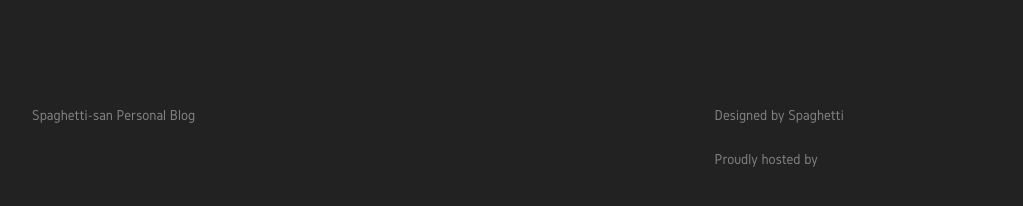
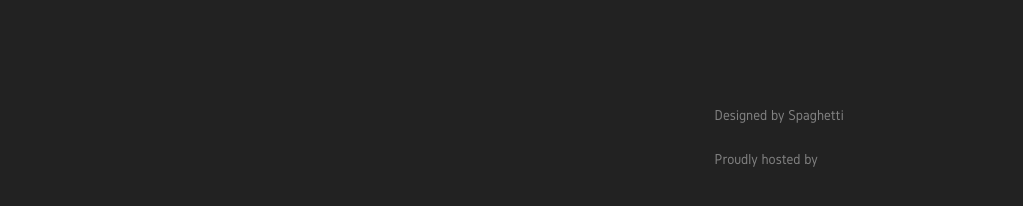
Before and after one commit to yodyyyy/dark_kimochi, a Jekyll site: the page built from about.html, in a window 1280 px wide, cut to the strip 261-908 px from the top of the page. Shown: the part 415-621 px from the top of the strip, without its empty margins (128-1151 px from the left). Built offline with Jekyll 4.4.1, drawn with Linux system fonts in a browser that asks for light colours; nearby versions of some CDN libraries; comment, search, counter and statistics services are not loaded; a style sheet for code colours, icons or effects is not loaded.

Commit message:
- replaced some hardcode with references from config file

```diff
--- a/_includes/footer.html
+++ b/_includes/footer.html
@@ -4,7 +4,7 @@
     <div class="footer-col-wrapper">
       <div class="footer-col footer-col-1">
         <ul class="contact-list">
-          <li>Spaghetti-san Personal Blog</li>
+          <li>{{ site.description }}</li>
           <li><a href="mailto:{{ site.email }}">{{ site.email }}</a></li>
         </ul>
       </div>
--- a/_includes/header.html
+++ b/_includes/header.html
@@ -4,7 +4,7 @@
   <div class="pace-progress-inner"></div>
 </div>
 <div class="pace-activity"></div></div>
-  <a id="route" class="site-title" href="{{ site.baseurl }}/">Spaghetti Blog</a>
+  <a id="route" class="site-title" href="{{ site.baseurl }}/">{{ site.title }}</a>
 
     <nav class="site-nav">
       <a href="#" class="menu-icon">
@@ -23,8 +23,8 @@
           {% endunless %}
           {% endif %}
         {% endfor %}
-        <a class="page-link" href="http://spaghetti.ga/feed.xml"> Feeds</a>
-        <a class="page-link" href="http://github.com/spaghetti-san?tab=repositories"><i class="typico typcn typcn-social-github" style="font-size:"></i> Repositories</a>
+        <a class="page-link" href="{{ site.url }}/feed.xml"> Feeds</a>
+        <a class="page-link" href="http://github.com/{{ site.github_username }}?tab=repositories"><i class="typico typcn typcn-social-github" style="font-size:"></i> Repositories</a>
       </div>
     </nav>
 
--- a/sitemap.xml
+++ b/sitemap.xml
@@ -8,7 +8,7 @@
   {% for post in site.posts %}
     {% unless post.published == false %}
     <url>
-      <loc>http://spaghetti.ga{{ post.url }}</loc>
+      <loc>{{ site.url }}{{ post.url }}</loc>
       {% if post.sitemap.lastmod %}
         <lastmod>{{ post.sitemap.lastmod | date: "%Y-%m-%d" }}</lastmod>
       {% elsif post.date %}
```
